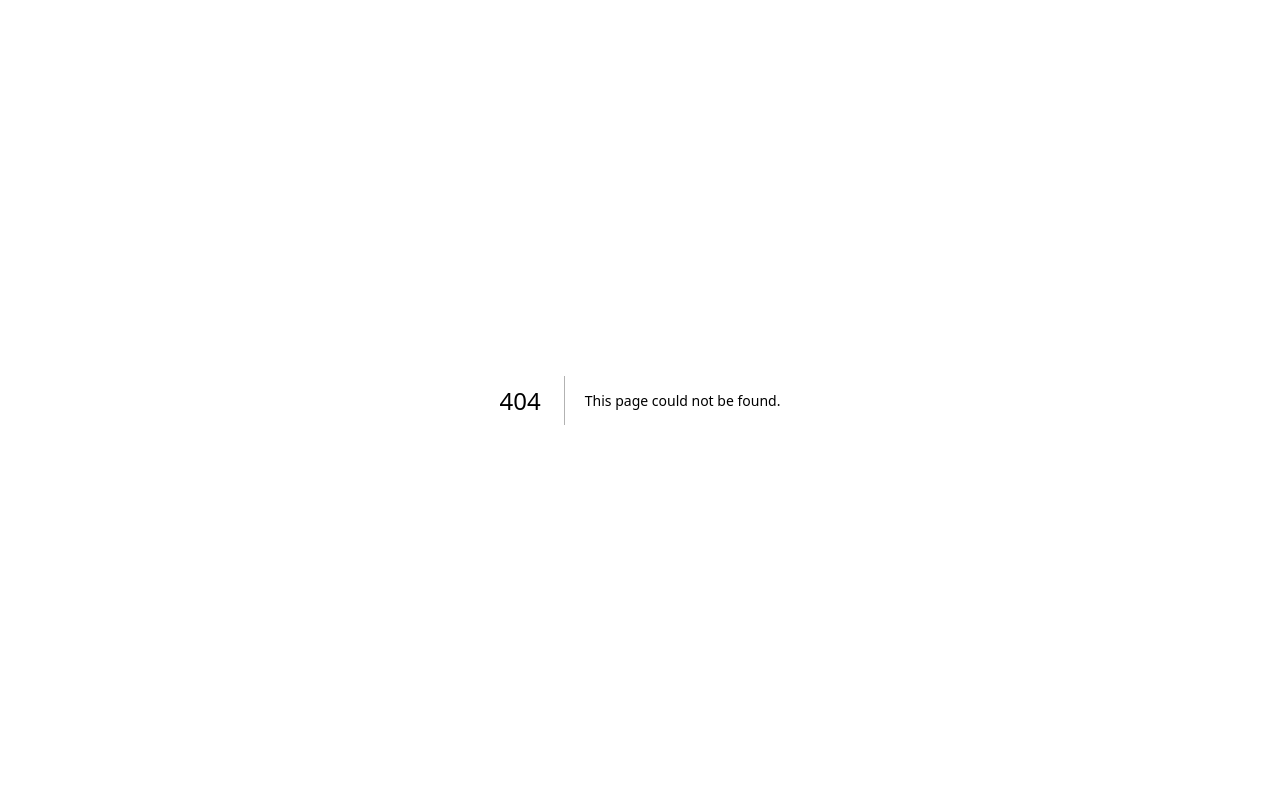
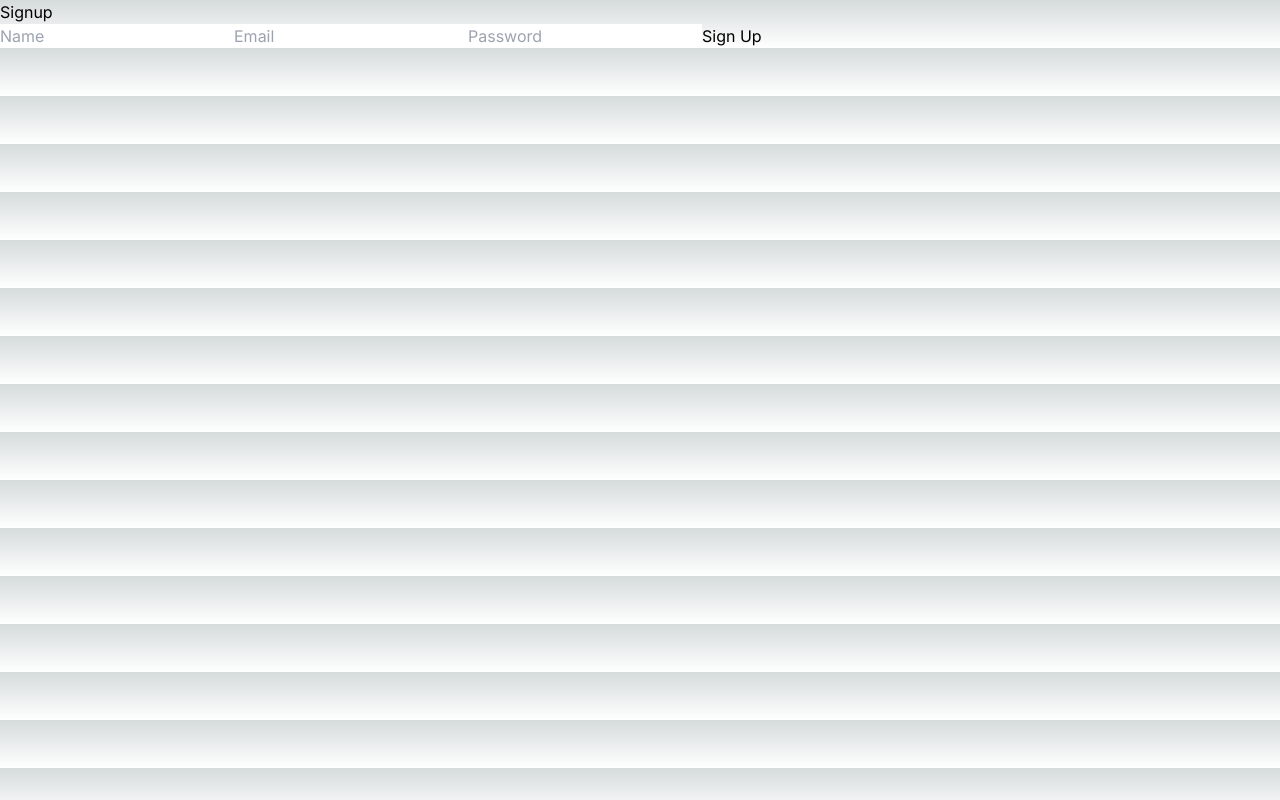
Before and after one commit to eamongordon/next-prisma-auth-starter, a Next.js app: page /signup in a window 1280 px wide. Before the commit this address had no page. Built offline with nearby package versions, Linux system fonts and the light colour scheme.

Commit message:
feat: Add registration form component and login/signup pages

```diff
--- /dev/null
+++ b/app/components/registration-form.tsx
@@ -0,0 +1,19 @@
+import { createUser } from "@/actions"
+
+export function RegistrationForm({ type }: { type: "login" | "signup" }) {
+    function handleSubmit() {
+       if (type === "signup") {
+        // createUser({ email: "test", password: "test", name: "test" })
+       } else {
+        // signIn({ email: "test", password: "test" })
+       }
+    }
+    return (
+        <div>
+            {type === "signup" && <input type="text" placeholder="Name" />}
+            <input type="email" placeholder="Email" />
+            <input type="password" placeholder="Password" />
+            <button onClick={handleSubmit}>{type === "signup" ? "Sign Up" : "Login"}</button>
+        </div>
+    )
+}
--- /dev/null
+++ b/app/login/page.tsx
@@ -0,0 +1,10 @@
+import { RegistrationForm } from "../components/registration-form";
+
+export default function Page() {
+    return (
+        <div>
+            <h1>Login</h1>
+            <RegistrationForm type="login" />
+        </div>
+    )
+}
--- /dev/null
+++ b/app/signup/page.tsx
@@ -0,0 +1,10 @@
+import { RegistrationForm } from "../components/registration-form";
+
+export default function Page() {
+    return (
+        <div>
+            <h1>Signup</h1>
+            <RegistrationForm type="signup" />
+        </div>
+    )
+}
```
